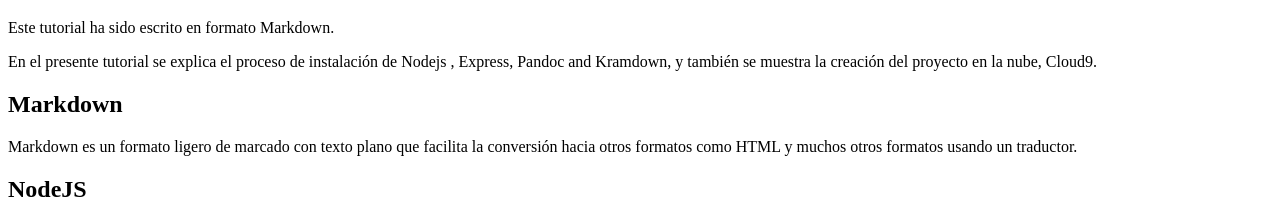
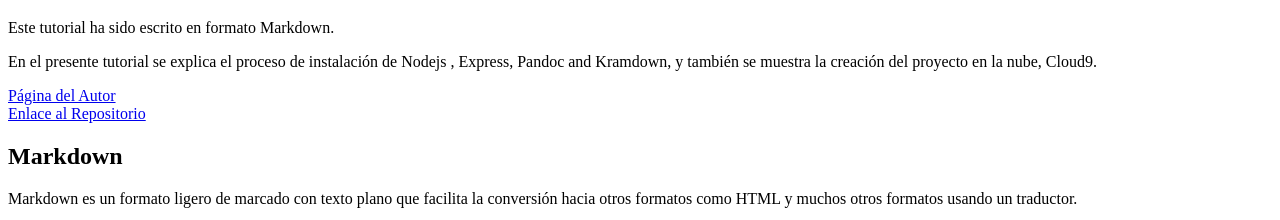
Before and after one commit to quinoescobar/styw_initialTasks, a plain HTML site: page index.html in a window 1280 px wide. Shown: the part 61-281 px from the top of the page. Drawn offline with Linux system fonts and the light colour scheme.

Commit message:
se puso los enlaces en el index.html

```diff
--- a/index.html
+++ b/index.html
@@ -11,6 +11,9 @@
 <h1 id="tutorial">TUTORIAL</h1>
 <p>Este tutorial ha sido escrito en formato Markdown.</p>
 <p>En el presente tutorial se explica el proceso de instalación de Nodejs , Express, Pandoc and Kramdown, y también se muestra la creación del proyecto en la nube, Cloud9.</p>
+<a href="https://quinoescobar.github.io">Página del Autor</a>
+<br>
+<a href="https://github.com/quinoescobar/styw_initialTasks">Enlace al Repositorio</a>
 <h2 id="markdown">Markdown</h2>
 <p>Markdown es un formato ligero de marcado con texto plano que facilita la conversión hacia otros formatos como HTML y muchos otros formatos usando un traductor.</p>
 <h2 id="nodejs">NodeJS</h2>
```
